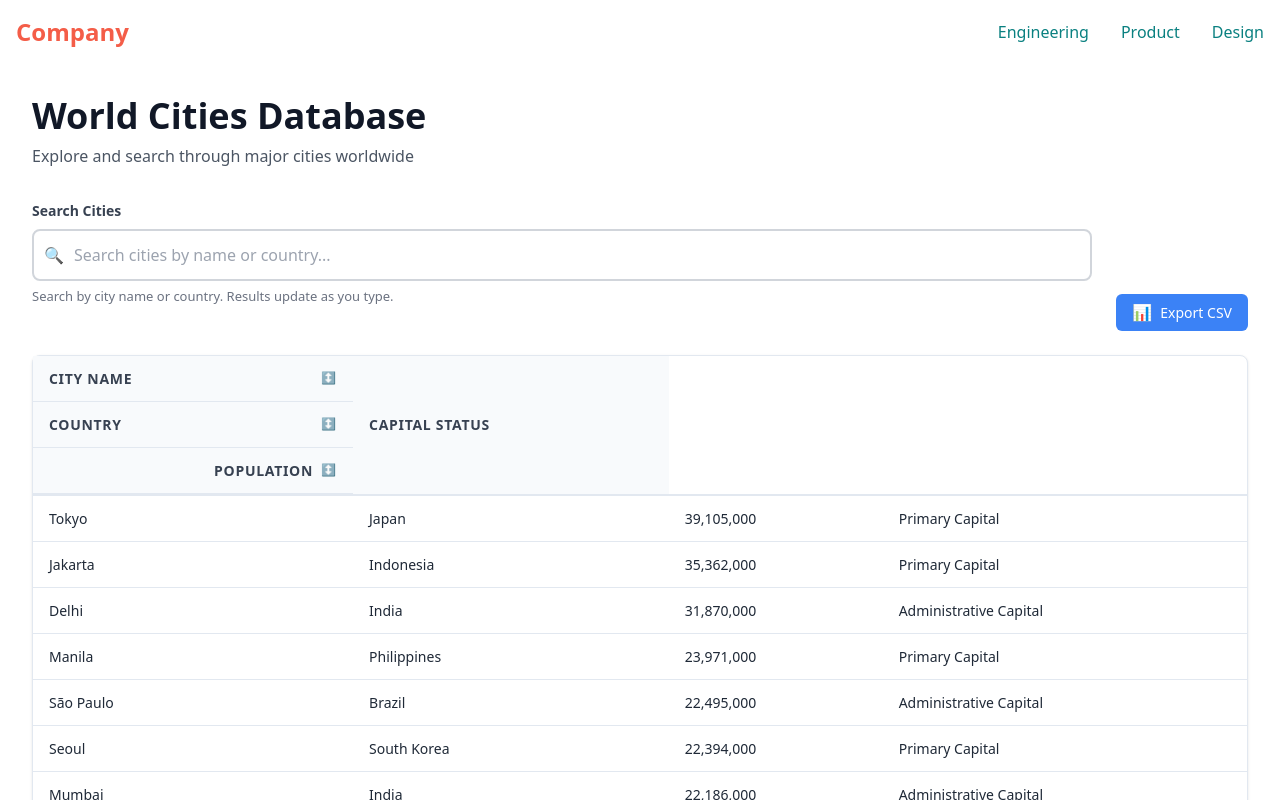
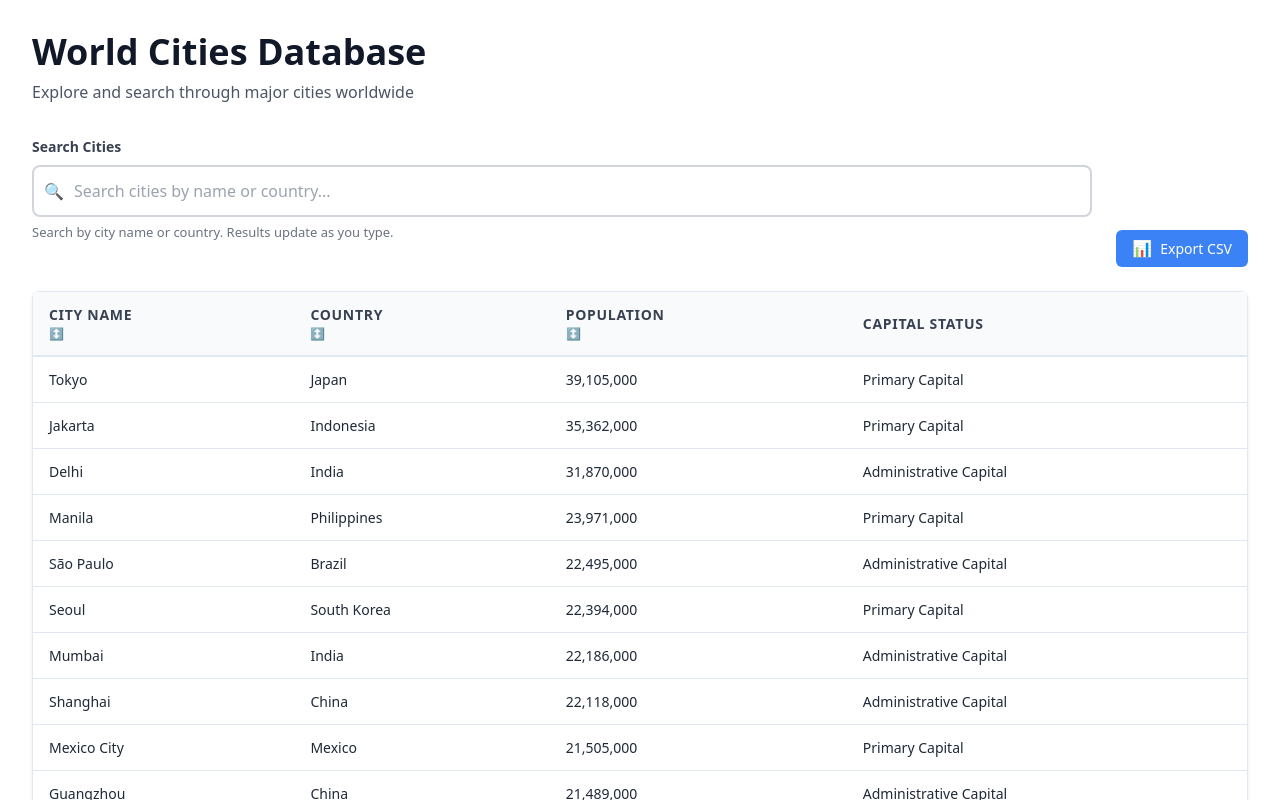
Before and after one commit to kca0615/sortable-table, a React (Vite) app: page / in a window 1280 px wide. Shown: the top 800 px of the page. Built offline with nearby package versions, Linux system fonts and the light colour scheme.

Commit message:
fix: removes top nav

```diff
--- a/src/App.tsx
+++ b/src/App.tsx
@@ -186,14 +186,28 @@ const App = () => {
           </div>
         ) : (
           <>
+            {/* Multi-sort instruction */}
+            {multiSortConfigs.length > 0 && (
+              <div className="mb-4 p-3 bg-blue-50 dark:bg-blue-900/20 border border-blue-200 dark:border-blue-800 rounded-lg">
+                <div className="flex items-center gap-2">
+                  <span className="text-sm text-blue-700 dark:text-blue-300">
+                    <strong>Multi-sort active:</strong> {multiSortConfigs.length} column{multiSortConfigs.length !== 1 ? 's' : ''} sorted.
+                    Click column headers to modify, or click without Ctrl/Cmd to reset to single sort.
+                  </span>
+                </div>
+              </div>
+            )}
+
             <CityTable
               cities={paginationResult.data}
               sortConfig={sortConfig}
+              multiSortConfigs={multiSortConfigs}
               onSort={handleSort}
               loading={loading}
             />
 
             {!loading && paginationResult.data.length > 0 && (
+              <>
                 <Pagination
                   currentPage={paginationResult.pagination.currentPage}
                   totalPages={paginationResult.pagination.totalPages}
@@ -203,6 +217,14 @@ const App = () => {
                   startIndex={paginationResult.pagination.startIndex}
                   endIndex={paginationResult.pagination.endIndex}
                 />
+
+                {/* Multi-sort help text */}
+                <div className="mt-4 text-center">
+                  <p className="text-xs text-gray-500 dark:text-gray-400">
+                    💡 <strong>Tip:</strong> Hold Ctrl/Cmd while clicking column headers to sort by multiple columns
+                  </p>
+                </div>
+              </>
             )}
           </>
         )}
--- a/src/components/CityTable/CityTable.module.css
+++ b/src/components/CityTable/CityTable.module.css
@@ -48,7 +48,7 @@
   user-select: none;
   position: relative;
   transition: background-color 0.2s ease;
-  display: flex;
+  /* display: flex; */
   align-items: center;
   justify-content: space-between;
   gap: 8px;
@@ -69,6 +69,22 @@
   color: #6b7280;
   min-width: 16px;
   text-align: center;
+  display: flex;
+  align-items: center;
+  gap: 2px;
+}
+
+.sortPriority {
+  font-size: 10px;
+  background: #3b82f6;
+  color: white;
+  border-radius: 50%;
+  width: 14px;
+  height: 14px;
+  display: flex;
+  align-items: center;
+  justify-content: center;
+  font-weight: 600;
 }
 
 .numberCell {
@@ -189,7 +205,7 @@
 }
 
 .sortButton {
-  display: flex;
+  /* display: flex; */
   align-items: center;
   gap: 4px;
   padding: 6px 12px;
--- a/src/components/CityTable/CityTable.tsx
+++ b/src/components/CityTable/CityTable.tsx
@@ -1,6 +1,6 @@
 import React from "react";
 import type { City } from "../../api/getCities";
-import { SortDirection, getAriaSortValue } from "../../utils/sort";
+import { SortDirection, getAriaSortValue, MultiSortConfig } from "../../utils/sort";
 import styles from "./CityTable.module.css";
 
 export interface CityTableProps {
@@ -9,21 +9,35 @@ export interface CityTableProps {
     key: keyof City | null;
     direction: SortDirection;
   };
-  onSort: (key: keyof City) => void;
+  multiSortConfigs?: MultiSortConfig<City>[];
+  onSort: (key: keyof City, isMultiSort?: boolean) => void;
   loading?: boolean;
 }
 
 const CityTable: React.FC<CityTableProps> = ({
   cities,
   sortConfig,
+  multiSortConfigs = [],
   onSort,
   loading = false,
 }) => {
   const getSortIcon = (columnKey: keyof City) => {
-    if (sortConfig.key !== columnKey) {
-      return <span className={styles.sortIcon}>↕️</span>;
+    // Check if column is in multi-sort
+    const multiSortConfig = multiSortConfigs.find(config => config.key === columnKey);
+
+    if (multiSortConfig) {
+      const priorityNumber = multiSortConfig.priority + 1; // Display as 1-based
+      const arrow = multiSortConfig.direction === "asc" ? "↑" : "↓";
+      return (
+        <span className={styles.sortIcon}>
+          {arrow}
+          <span className={styles.sortPriority}>{priorityNumber}</span>
+        </span>
+      );
     }
 
+    // Check single sort
+    if (sortConfig.key === columnKey) {
       switch (sortConfig.direction) {
         case "asc":
           return <span className={styles.sortIcon}>↑</span>;
@@ -32,13 +46,25 @@ const CityTable: React.FC<CityTableProps> = ({
         default:
           return <span className={styles.sortIcon}>↕️</span>;
       }
+    }
+
+    // No sort applied
+    return <span className={styles.sortIcon}>↕️</span>;
   };
 
   const getAriaSortForColumn = (columnKey: keyof City): "none" | "ascending" | "descending" => {
-    if (sortConfig.key !== columnKey) {
+    // Check multi-sort first
+    const multiSortConfig = multiSortConfigs.find(config => config.key === columnKey);
+    if (multiSortConfig) {
+      return getAriaSortValue(multiSortConfig.direction);
+    }
+
+    // Check single sort
+    if (sortConfig.key === columnKey) {
+      return getAriaSortValue(sortConfig.direction);
+    }
+
     return "none";
-    }
-    return getAriaSortValue(sortConfig.direction);
   };
 
   const formatPopulation = (population: number): string => {
@@ -178,11 +204,11 @@ const CityTable: React.FC<CityTableProps> = ({
               role="columnheader"
               aria-sort={getAriaSortForColumn("name")}
               className={styles.sortableHeader}
-              onClick={() => onSort("name")}
+              onClick={(e) => onSort("name", e.ctrlKey || e.metaKey)}
               onKeyDown={(e) => {
                 if (e.key === "Enter" || e.key === " ") {
                   e.preventDefault();
-                  onSort("name");
+                  onSort("name", e.ctrlKey || e.metaKey);
                 }
               }}
               tabIndex={0}
@@ -194,11 +220,11 @@ const CityTable: React.FC<CityTableProps> = ({
               role="columnheader"
               aria-sort={getAriaSortForColumn("country")}
               className={styles.sortableHeader}
-              onClick={() => onSort("country")}
+              onClick={(e) => onSort("country", e.ctrlKey || e.metaKey)}
               onKeyDown={(e) => {
                 if (e.key === "Enter" || e.key === " ") {
                   e.preventDefault();
-                  onSort("country");
+                  onSort("country", e.ctrlKey || e.metaKey);
                 }
               }}
               tabIndex={0}
@@ -210,11 +236,11 @@ const CityTable: React.FC<CityTableProps> = ({
               role="columnheader"
               aria-sort={getAriaSortForColumn("population")}
               className={`${styles.sortableHeader} ${styles.numberHeader}`}
-              onClick={() => onSort("population")}
+              onClick={(e) => onSort("population", e.ctrlKey || e.metaKey)}
               onKeyDown={(e) => {
                 if (e.key === "Enter" || e.key === " ") {
                   e.preventDefault();
-                  onSort("population");
+                  onSort("population", e.ctrlKey || e.metaKey);
                 }
               }}
               tabIndex={0}
--- a/src/features/RootLayout/Navbar.tsx
+++ /dev/null
@@ -1,84 +0,0 @@
-import { useState } from "react";
-import { FaBars } from "react-icons/fa";
-
-const navElements = [
-  {
-    label: "Engineering",
-    relativePath: "#",
-  },
-  {
-    label: "Product",
-    relativePath: "#",
-  },
-  {
-    label: "Design",
-    relativePath: "#",
-  },
-];
-
-export default function Navbar() {
-  const [isDropdownOpen, setIsDropdownOpen] = useState(false);
-
-  const toggleDropdown = () => {
-    setIsDropdownOpen(!isDropdownOpen);
-  };
-
-  return (
-    <nav className={"bg-background border-border "}>
-      <div className="max-w-screen-xl flex flex-wrap items-center justify-between mx-auto p-4">
-        <a href="/" className="flex items-center">
-          <span
-            className={`
-              self-center text-2xl font-semibold whitespace-nowrap
-              text-primary
-            `}
-          >
-            Company
-          </span>
-        </a>
-
-        <button
-          type="button"
-          className={`
-            inline-flex items-center p-2 ml-3 rounded-lg md:hidden hover:bg-gray-100 focus:outline-none focus:ring-2 focus:ring-gray-200
-            text-sm text-text-primary
-          `}
-          aria-controls="navbar-default"
-          aria-expanded={isDropdownOpen}
-          onClick={toggleDropdown}
-        >
-          <span className="sr-only">Open main menu</span>
-          <FaBars />
-        </button>
-        <div
-          className={`${
-            isDropdownOpen ? "" : "hidden"
-          } w-full md:block md:w-auto`}
-          id="navbar-default"
-        >
-          <ul
-            className={`
-              font-medium flex flex-col p-4 md:p-0 mt-4 rounded-lg md:flex-row md:space-x-8 md:mt-0
-              bg-gray-50 md:bg-white
-              border md:border-0 border-border
-            `}
-          >
-            {navElements.map((navElement) => (
-              <li key={navElement.label}>
-                <a
-                  href={navElement.relativePath}
-                  className={`
-                    block py-2 pl-3 pr-4 rounded md:border-0 md:p-0
-                    text-link hover:text-link-hover
-                 `}
-                >
-                  {navElement.label}
-                </a>
-              </li>
-            ))}
-          </ul>
-        </div>
-      </div>
-    </nav>
-  );
-}
--- a/src/features/RootLayout/RootLayout.module.css
+++ b/src/features/RootLayout/RootLayout.module.css
@@ -3,19 +3,10 @@
 
   display: grid;
   grid-template-columns: 1fr;
-  grid-template-rows: auto 1fr auto;
+  grid-template-rows: 1fr auto;
   grid-template-areas:
-    "header"
     "main"
     "footer";
-}
-
-.app-layout > header {
-  grid-area: header;
-
-  z-index: 1000;
-  position: sticky;
-  top: 0;
 }
 
 .app-layout > main {
--- a/src/features/RootLayout/RootLayout.tsx
+++ b/src/features/RootLayout/RootLayout.tsx
@@ -1,5 +1,4 @@
 import styles from "./RootLayout.module.css";
-import Navbar from "./Navbar";
 import Footer from "./Footer";
 
 export default function RootLayout({
@@ -9,9 +8,6 @@ export default function RootLayout({
 }) {
   return (
     <div className={`${styles["app-layout"]} bg-background`}>
-      <header>
-        <Navbar />
-      </header>
       <main>{children}</main>
       <Footer />
     </div>
```
Also changed, not shown: src/utils/sort.test.multisort.ts (added, +113 -0 lines). Lines whose indentation alone changed are shown as unchanged.
